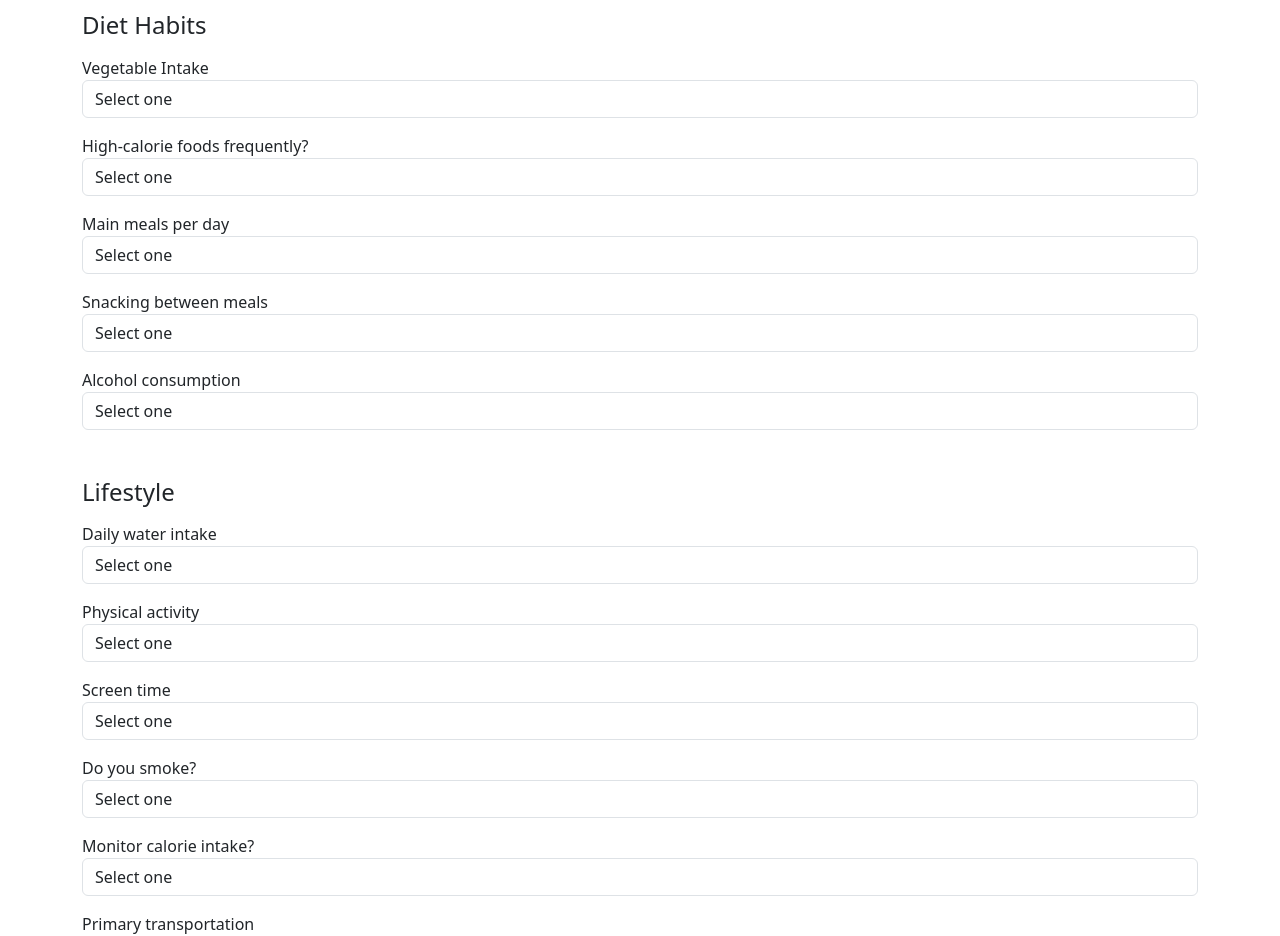
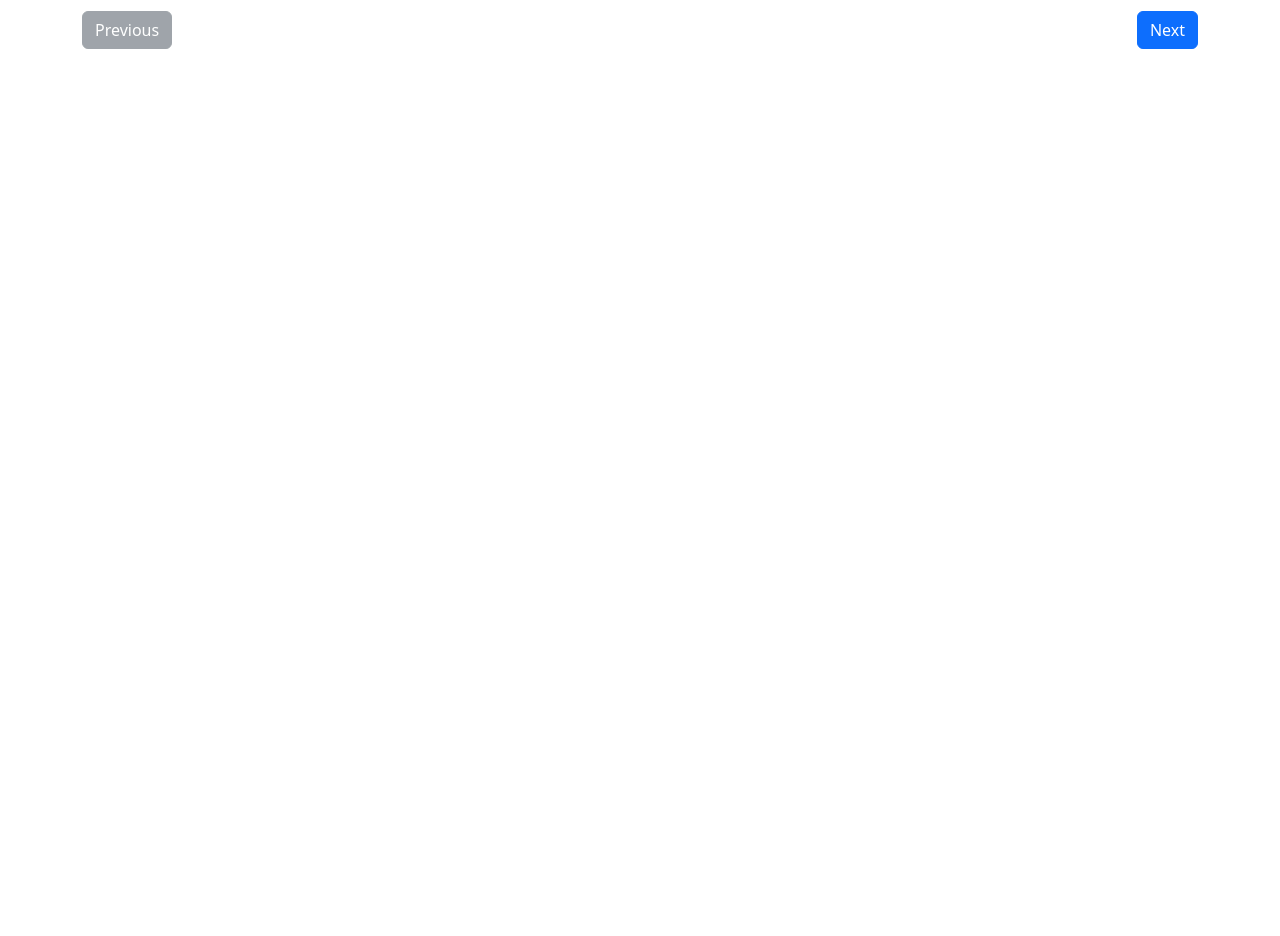
Before and after one commit to rtamb0/ai-based-food-recommendations, a Vue app in the folder frontend/: page / in a window 1280 px wide. Shown: the part 420-1356 px from the top of the page. After the commit the page ends 800 px from the top, so only its background shows below. Built offline with nearby package versions, Linux system fonts and the light colour scheme.

Commit message:
Add pagination to form fields

```diff
--- a/frontend/src/views/Onboarding.vue
+++ b/frontend/src/views/Onboarding.vue
@@ -4,6 +4,7 @@ import { useRouter } from "vue-router";
 
 const router = useRouter();
 
+// Form data that includes all fields
 const form = reactive({
   Age: null,
   Height: null,
@@ -21,6 +22,7 @@ const form = reactive({
   MTRANS: "",
 });
 
+// Track which fields have been touched
 const touched = reactive({
   Age: false,
   Height: false,
@@ -38,6 +40,7 @@ const touched = reactive({
   MTRANS: false,
 });
 
+// Error validation logic for all fields
 const errors = computed(() => {
   const e = {};
 
@@ -100,17 +103,36 @@ const errors = computed(() => {
   return e;
 });
 
+// Check if the entire form is valid
 const isValid = computed(() => Object.keys(errors.value).length === 0);
 
+// Mark a field as touched when blurred
 function markTouched(field) {
   touched[field] = true;
 }
 
+// Handle the form submission
 function submit() {
   if (!isValid.value) return;
 
   localStorage.setItem("userInput", JSON.stringify(form));
   router.push("/result");
+}
+
+// Pagination logic
+const currentPage = reactive({ value: 0 });
+const totalPages = computed(() => 4);
+
+function goToNextPage() {
+  if (currentPage.value < totalPages.value - 1) {
+    currentPage.value++;
+  }
+}
+
+function goToPreviousPage() {
+  if (currentPage.value > 0) {
+    currentPage.value--;
+  }
 }
 </script>
 
@@ -118,8 +140,8 @@ function submit() {
   <div class="container my-5">
     <h1 class="text-center mb-4">Nutrition & Lifestyle Assessment</h1>
 
-    <!-- Basic Information Section -->
-    <section class="mb-5">
+    <!-- Page 1: Basic Information -->
+    <section v-if="currentPage.value === 0" class="mb-5">
       <h2 class="h4 mb-3">Basic Information</h2>
       <div class="form-group mb-3">
         <label for="age">Age</label>
@@ -137,7 +159,6 @@ function submit() {
           {{ errors.Age }}
         </div>
       </div>
-
       <div class="form-group mb-3">
         <label for="height">Height (meters)</label>
         <input
@@ -146,16 +167,12 @@ function submit() {
           v-model.number="form.Height"
           @blur="markTouched('Height')"
           type="number"
-          min="0.5"
-          max="2.8"
-          step="0.01"
           placeholder="Height (m)"
         />
         <div v-if="touched.Height && errors.Height" class="text-danger mt-2">
           {{ errors.Height }}
         </div>
       </div>
-
       <div class="form-group mb-3">
         <label for="weight">Weight (kg)</label>
         <input
@@ -163,8 +180,6 @@ function submit() {
           id="weight"
           v-model.number="form.Weight"
           @blur="markTouched('Weight')"
-          min="2"
-          max="700"
           type="number"
           placeholder="Weight (kg)"
         />
@@ -174,8 +189,8 @@ function submit() {
       </div>
     </section>
 
-    <!-- Diet Habits Section -->
-    <section class="mb-5">
+    <!-- Page 2: Diet Habits -->
+    <section v-if="currentPage.value === 1" class="mb-5">
       <h2 class="h4 mb-3">Diet Habits</h2>
       <div class="form-group mb-3">
         <label for="fcvc">Vegetable Intake</label>
@@ -194,9 +209,8 @@ function submit() {
           {{ errors.FCVC }}
         </div>
       </div>
-
       <div class="form-group mb-3">
-        <label for="favc">High-calorie foods frequently?</label>
+        <label for="favc">High-calorie Food Intake</label>
         <select
           class="form-control"
           id="favc"
@@ -211,9 +225,8 @@ function submit() {
           {{ errors.FAVC }}
         </div>
       </div>
-
       <div class="form-group mb-3">
-        <label for="ncp">Main meals per day</label>
+        <label for="ncp">Number of Meals</label>
         <select
           class="form-control"
           id="ncp"
@@ -230,9 +243,8 @@ function submit() {
           {{ errors.NCP }}
         </div>
       </div>
-
       <div class="form-group mb-3">
-        <label for="caec">Snacking between meals</label>
+        <label for="caec">Snacking Between Meals</label>
         <select
           class="form-control"
           id="caec"
@@ -249,9 +261,86 @@ function submit() {
           {{ errors.CAEC }}
         </div>
       </div>
+    </section>
 
+    <!-- Page 3: Lifestyle -->
+    <section v-if="currentPage.value === 2" class="mb-5">
+      <h2 class="h4 mb-3">Lifestyle</h2>
       <div class="form-group mb-3">
-        <label for="calc">Alcohol consumption</label>
+        <label for="ch2o">Daily Water Intake</label>
+        <select
+          class="form-control"
+          id="ch2o"
+          v-model.number="form.CH2O"
+          @blur="markTouched('CH2O')"
+        >
+          <option disabled :value="null">Select one</option>
+          <option :value="1">Low</option>
+          <option :value="2">Moderate</option>
+          <option :value="3">High</option>
+        </select>
+        <div v-if="touched.CH2O && errors.CH2O" class="text-danger mt-2">
+          {{ errors.CH2O }}
+        </div>
+      </div>
+      <div class="form-group mb-3">
+        <label for="faf">Physical Activity</label>
+        <select
+          class="form-control"
+          id="faf"
+          v-model.number="form.FAF"
+          @blur="markTouched('FAF')"
+        >
+          <option disabled :value="null">Select one</option>
+          <option :value="0">None</option>
+          <option :value="1">Low</option>
+          <option :value="2">Moderate</option>
+          <option :value="3">High</option>
+        </select>
+        <div v-if="touched.FAF && errors.FAF" class="text-danger mt-2">
+          {{ errors.FAF }}
+        </div>
+      </div>
+      <div class="form-group mb-3">
+        <label for="tue">Screen Time</label>
+        <select
+          class="form-control"
+          id="tue"
+          v-model.number="form.TUE"
+          @blur="markTouched('TUE')"
+        >
+          <option disabled :value="null">Select one</option>
+          <option :value="0">Low</option>
+          <option :value="1">Moderate</option>
+          <option :value="2">High</option>
+        </select>
+        <div v-if="touched.TUE && errors.TUE" class="text-danger mt-2">
+          {{ errors.TUE }}
+        </div>
+      </div>
+    </section>
+
+    <!-- Page 4: Additional Lifestyle -->
+    <section v-if="currentPage.value === 3" class="mb-5">
+      <h2 class="h4 mb-3">Additional Lifestyle</h2>
+      <div class="form-group mb-3">
+        <label for="smoke">Do You Smoke?</label>
+        <select
+          class="form-control"
+          id="smoke"
+          v-model="form.SMOKE"
+          @blur="markTouched('SMOKE')"
+        >
+          <option disabled value="">Select one</option>
+          <option value="yes">Yes</option>
+          <option value="no">No</option>
+        </select>
+        <div v-if="touched.SMOKE && errors.SMOKE" class="text-danger mt-2">
+          {{ errors.SMOKE }}
+        </div>
+      </div>
+      <div class="form-group mb-3">
+        <label for="calc">Alcohol Consumption</label>
         <select
           class="form-control"
           id="calc"
@@ -268,85 +357,8 @@ function submit() {
           {{ errors.CALC }}
         </div>
       </div>
-    </section>
-
-    <!-- Lifestyle Section -->
-    <section class="mb-5">
-      <h2 class="h4 mb-3">Lifestyle</h2>
       <div class="form-group mb-3">
-        <label for="ch2o">Daily water intake</label>
-        <select
-          class="form-control"
-          id="ch2o"
-          v-model.number="form.CH2O"
-          @blur="markTouched('CH2O')"
-        >
-          <option disabled :value="null">Select one</option>
-          <option :value="1">Low</option>
-          <option :value="2">Moderate</option>
-          <option :value="3">High</option>
-        </select>
-        <div v-if="touched.CH2O && errors.CH2O" class="text-danger mt-2">
-          {{ errors.CH2O }}
-        </div>
-      </div>
-
-      <div class="form-group mb-3">
-        <label for="faf">Physical activity</label>
-        <select
-          class="form-control"
-          id="faf"
-          v-model.number="form.FAF"
-          @blur="markTouched('FAF')"
-        >
-          <option disabled :value="null">Select one</option>
-          <option :value="0">None</option>
-          <option :value="1">Low</option>
-          <option :value="2">Moderate</option>
-          <option :value="3">High</option>
-        </select>
-        <div v-if="touched.FAF && errors.FAF" class="text-danger mt-2">
-          {{ errors.FAF }}
-        </div>
-      </div>
-
-      <div class="form-group mb-3">
-        <label for="tue">Screen time</label>
-        <select
-          class="form-control"
-          id="tue"
-          v-model.number="form.TUE"
-          @blur="markTouched('TUE')"
-        >
-          <option disabled :value="null">Select one</option>
-          <option :value="0">Low</option>
-          <option :value="1">Moderate</option>
-          <option :value="2">High</option>
-        </select>
-        <div v-if="touched.TUE && errors.TUE" class="text-danger mt-2">
-          {{ errors.TUE }}
-        </div>
-      </div>
-
-      <div class="form-group mb-3">
-        <label for="smoke">Do you smoke?</label>
-        <select
-          class="form-control"
-          id="smoke"
-          v-model="form.SMOKE"
-          @blur="markTouched('SMOKE')"
-        >
-          <option disabled value="">Select one</option>
-          <option value="yes">Yes</option>
-          <option value="no">No</option>
-        </select>
-        <div v-if="touched.SMOKE && errors.SMOKE" class="text-danger mt-2">
-          {{ errors.SMOKE }}
-        </div>
-      </div>
-
-      <div class="form-group mb-3">
-        <label for="scc">Monitor calorie intake?</label>
+        <label for="scc">Monitor Calorie Intake?</label>
         <select
           class="form-control"
           id="scc"
@@ -361,9 +373,8 @@ function submit() {
           {{ errors.SCC }}
         </div>
       </div>
-
       <div class="form-group mb-3">
-        <label for="mtrans">Primary transportation</label>
+        <label for="mtrans">Primary Transportation</label>
         <select
           class="form-control"
           id="mtrans"
@@ -383,13 +394,31 @@ function submit() {
       </div>
     </section>
 
-    <button
-      @click="submit"
-      :disabled="!isValid"
-      class="btn btn-primary btn-block"
-    >
-      Analyse
-    </button>
+    <!-- Navigation Buttons -->
+    <div class="d-flex justify-content-between">
+      <button
+        class="btn btn-secondary"
+        :disabled="currentPage.value === 0"
+        @click="goToPreviousPage"
+      >
+        Previous
+      </button>
+      <button
+        class="btn btn-primary"
+        v-if="currentPage.value < totalPages - 1"
+        @click="goToNextPage"
+      >
+        Next
+      </button>
+      <button
+        class="btn btn-success"
+        v-if="currentPage.value === totalPages - 1"
+        :disabled="!isValid"
+        @click="submit"
+      >
+        Submit
+      </button>
+    </div>
   </div>
 </template>
 
```
